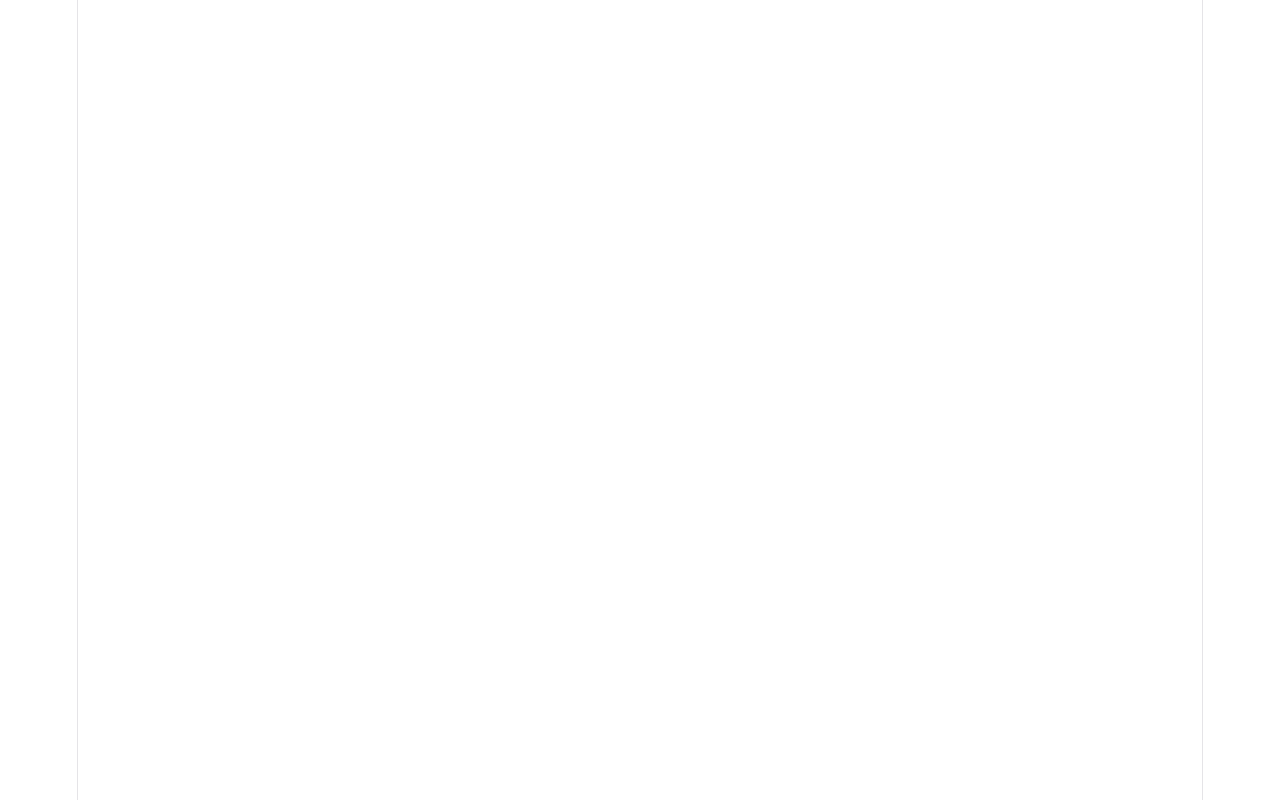
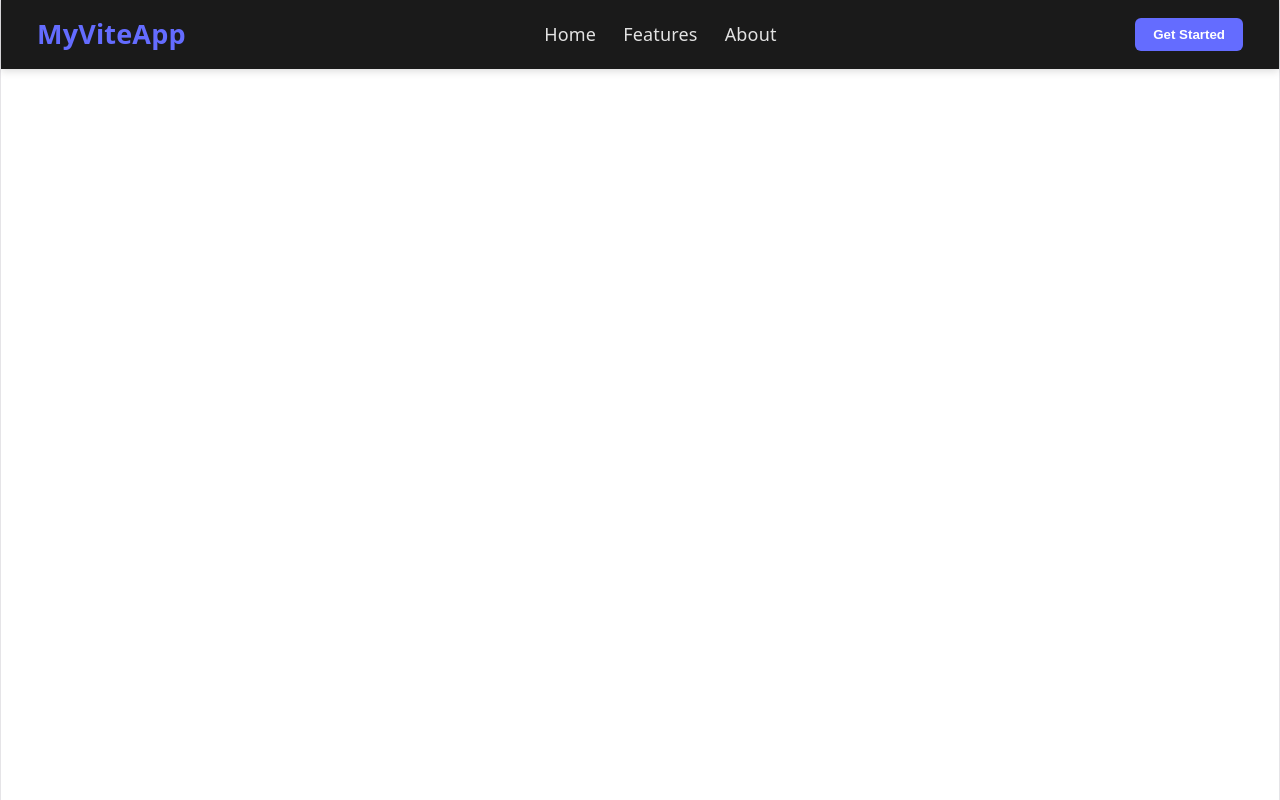
Before and after one commit to anshu-ac-dv/BlindAI, a React (Vite) app in the folder blind_ai/: page / in a window 1280 px wide. Built offline with nearby package versions, Linux system fonts and the light colour scheme.

Commit message:
Added Header in Website

```diff
--- a/blind_ai/src/App.jsx
+++ b/blind_ai/src/App.jsx
@@ -3,12 +3,15 @@ import reactLogo from './assets/react.svg'
 import viteLogo from './assets/vite.svg'
 import heroImg from './assets/hero.png'
 import './App.css'
+import Header from './assets/components/header.jsx'
 
 function App() {
 
   return (
     <>
+      <Header>
 
+      </Header>
     </>
   )
 }
--- /dev/null
+++ b/blind_ai/src/assets/components/CSS/header.css
@@ -0,0 +1,59 @@
+.header {
+  display: flex;
+  justify-content: space-between;
+  align-items: center;
+  padding: 1rem 2rem;
+  background-color: #1a1a1a;
+  color: #ffffff;
+  box-shadow: 0 2px 8px rgba(0, 0, 0, 0.15);
+}
+
+.logo {
+  font-size: 1.5rem;
+  font-weight: 700;
+  color: #646cff; /* Vite primary accent color */
+  text-decoration: none;
+}
+
+.nav-list {
+  display: flex;
+  gap: 1.5rem;
+  list-style: none;
+  margin: 0;
+  padding: 0;
+}
+
+.nav-link {
+  color: #e2e2e2;
+  text-decoration: none;
+  font-weight: 500;
+  transition: color 0.2s ease;
+}
+
+.nav-link:hover {
+  color: #646cff;
+}
+
+.cta-button {
+  background-color: #646cff;
+  color: #ffffff;
+  border: none;
+  padding: 0.5rem 1rem;
+  border-radius: 6px;
+  font-weight: 600;
+  cursor: pointer;
+  transition: background-color 0.2s ease;
+}
+
+.cta-button:hover {
+  background-color: #535bf2;
+}
+
+/* Mobile Responsiveness */
+@media (max-width: 600px) {
+  .header {
+    flex-direction: column;
+    gap: 1rem;
+    padding: 1rem;
+  }
+}
--- a/blind_ai/src/assets/components/header.jsx
+++ b/blind_ai/src/assets/components/header.jsx
@@ -0,0 +1,21 @@
+import './CSS/Header.css';
+
+export default function Header() {
+  return (
+    <header className="header">
+      <a href="#" className="logo">
+        MyViteApp
+      </a>
+
+      <nav>
+        <ul className="nav-list">
+          <li><a href="#home" className="nav-link">Home</a></li>
+          <li><a href="#features" className="nav-link">Features</a></li>
+          <li><a href="#about" className="nav-link">About</a></li>
+        </ul>
+      </nav>
+
+      <button className="cta-button">Get Started</button>
+    </header>
+  );
+}
--- a/blind_ai/src/index.css
+++ b/blind_ai/src/index.css
@@ -55,7 +55,6 @@ body {
 }
 
 #root {
-  width: 1126px;
   max-width: 100%;
   margin: 0 auto;
   text-align: center;
```
Also changed, not shown: blind_ai/src/pages/about.jsx (added), blind_ai/src/pages/features.jsx (added), blind_ai/src/pages/services.jsx (added).
